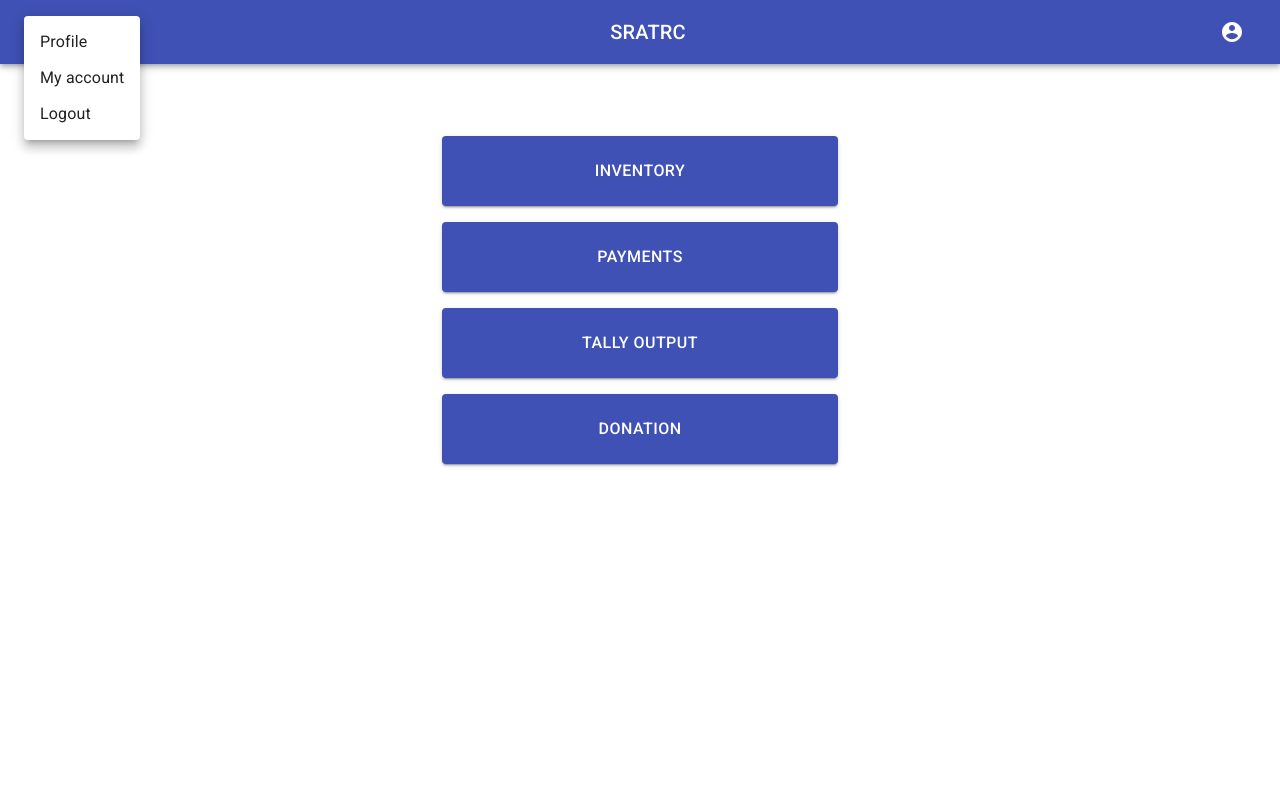
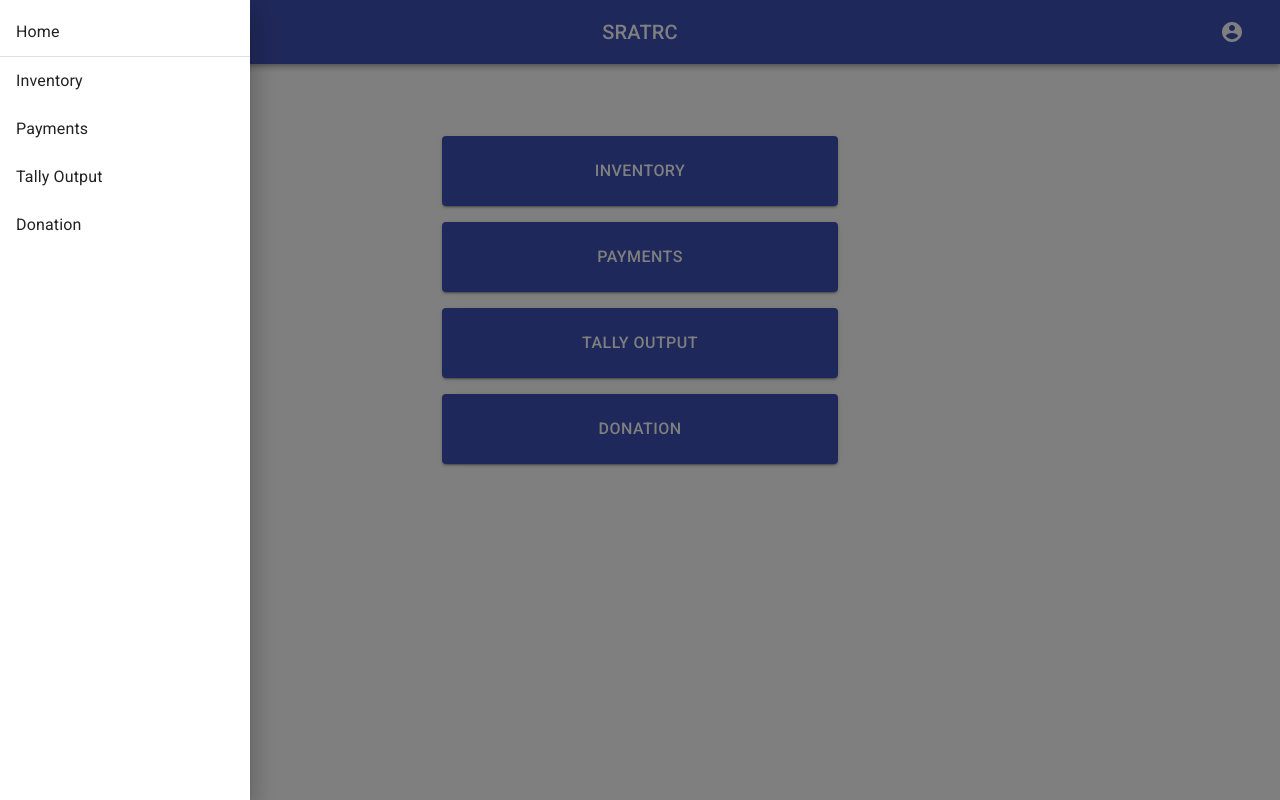
Before and after one commit to dryairship/SRATRC-Smart-Purchase-Web-App, a React (Create React App) app in the folder frontend/: page / in a window 1280 px wide. Both pictures are taken after a click on the button 48 px from the left and 32 px from the top of the page. Built offline with nearby package versions, Linux system fonts and the light colour scheme.

Commit message:
:lipstick: Add Side Drawer

```diff
--- a/frontend/public/index.html
+++ b/frontend/public/index.html
@@ -19,7 +19,7 @@
       work correctly both with client-side routing and a non-root public URL.
       Learn how to configure a non-root public URL by running `npm run build`.
     -->
-    <title>React App</title>
+    <title>SRATRC Smart Purchase Web App</title>
   </head>
   <body>
     <noscript>You need to enable JavaScript to run this app.</noscript>
--- /dev/null
+++ b/frontend/src/components/sideDrawer/sideDrawer.js
@@ -0,0 +1,82 @@
+import React from 'react';
+import { makeStyles } from '@material-ui/core/styles';
+import SwipeableDrawer from '@material-ui/core/SwipeableDrawer';
+import List from '@material-ui/core/List';
+import ListItem from '@material-ui/core/ListItem';
+import ListItemText from '@material-ui/core/ListItemText';
+import IconButton from '@material-ui/core/IconButton';
+import MenuIcon from '@material-ui/icons/Menu';
+
+const useStyles = makeStyles({
+  list: {
+    width: 250,
+  },
+  fullList: {
+    width: 'auto',
+  },
+});
+
+export default function SideDrawer() {
+  const classes = useStyles();
+  const [state, setState] = React.useState({
+    top: false,
+    left: false,
+    bottom: false,
+    right: false,
+  });
+
+  const toggleDrawer = (side, open) => event => {
+    if (event && event.type === 'keydown' && (event.key === 'Tab' || event.key === 'Shift')) {
+      return;
+    }
+
+    setState({ ...state, [side]: open });
+  };
+
+  const sideList = side => (
+    <div
+      className={classes.list}
+      role="presentation"
+      onClick={toggleDrawer(side, false)}
+      onKeyDown={toggleDrawer(side, false)}
+    >
+      <List>
+          <ListItem
+            button key="Home"
+            divider="true"
+            >
+            <ListItemText primary="Home"/>
+            </ListItem>
+        {['Inventory', 'Payments', 'Tally Output', 'Donation'].map((text, index) => (
+          <ListItem
+            button key={text}
+          >
+              <ListItemText primary={text}/>
+          </ListItem>
+        ))}
+      </List>
+    </div>
+  );
+
+  return (
+    <div>
+        <IconButton
+            aria-controls="simple-menu"
+            aria-haspopup="true"
+            className={classes.menuButton}
+            color="inherit"
+            aria-label="Menu"
+            onClick={toggleDrawer('left', true)}
+            >
+            <MenuIcon />
+        </IconButton>
+      <SwipeableDrawer
+        open={state.left}
+        onClose={toggleDrawer('left', false)}
+        onOpen={toggleDrawer('left', true)}
+      >
+        {sideList('left')}
+      </SwipeableDrawer>
+    </div>
+  );
+}
--- a/frontend/src/components/topbar/topbar.js
+++ b/frontend/src/components/topbar/topbar.js
@@ -4,10 +4,10 @@ import AppBar from '@material-ui/core/AppBar';
 import Toolbar from '@material-ui/core/Toolbar';
 import Typography from '@material-ui/core/Typography';
 import IconButton from '@material-ui/core/IconButton';
-import MenuIcon from '@material-ui/icons/Menu';
 import AccountCircle from '@material-ui/icons/AccountCircle';
 import MenuItem from '@material-ui/core/MenuItem';
 import Menu from '@material-ui/core/Menu';
+import SideDrawer from '../sideDrawer/sideDrawer';
 
 const useStyles = makeStyles(theme => ({
   root: {
@@ -19,19 +19,18 @@ const useStyles = makeStyles(theme => ({
   title: {
     flexGrow: 1,
   },
+  list: {
+    width: 250,
+  },
+  fullList: {
+    width: 'auto',
+  },
 }));
 
 function MenuAppBar() {
   const classes = useStyles();
-  const [auth, setAuth] = React.useState(true);
   const [anchorElright, setAnchorElright] = React.useState(null);
-  const [anchorElleft, setAnchorElleft] = React.useState(null);
   const openright = Boolean(anchorElright);
-  const openleft = Boolean(anchorElleft);
-
-  function handleChange(event) {
-    setAuth(event.target.checked);
-  }
 
   function handleMenuright(event) {
     setAnchorElright(event.currentTarget);
@@ -41,40 +40,12 @@ function MenuAppBar() {
     setAnchorElright(null);
   }
 
-  function handleMenuleft(event) {
-    setAnchorElleft(event.currentTarget);
-  }
-
-  function handleCloseleft() {
-    setAnchorElleft(null);
-  }
-
   return (
     <div className={classes.root}>
-      <AppBar position="static">
+      <AppBar position="static" color="primary">
         <Toolbar>
             <div>
-              <IconButton
-                aria-controls="simple-menu"
-                aria-haspopup="true"
-                className={classes.menuButton}
-                color="inherit"
-                aria-label="Menu"
-                onClick={handleMenuleft}
-                >
-                <MenuIcon />
-              </IconButton>
-              <Menu
-                id="simple-menu"
-                anchorEl={anchorElleft}
-                keepMounted
-                open={openleft}
-                onClose={handleCloseleft}
-              >
-                <MenuItem onClick={handleCloseleft}>Profile</MenuItem>
-                <MenuItem onClick={handleCloseleft}>My account</MenuItem>
-                <MenuItem onClick={handleCloseleft}>Logout</MenuItem>
-              </Menu>
+              <SideDrawer />
             </div>
 
           <Typography variant="h6" className={classes.title}>
@@ -106,6 +77,7 @@ function MenuAppBar() {
                 onClose={handleCloseright}
                 >
                 <MenuItem onClick={handleCloseright}>Profile</MenuItem>
+                <MenuItem onClick={handleCloseright}>Log Out</MenuItem>
                 </Menu>
             </div>
         </Toolbar>
```
